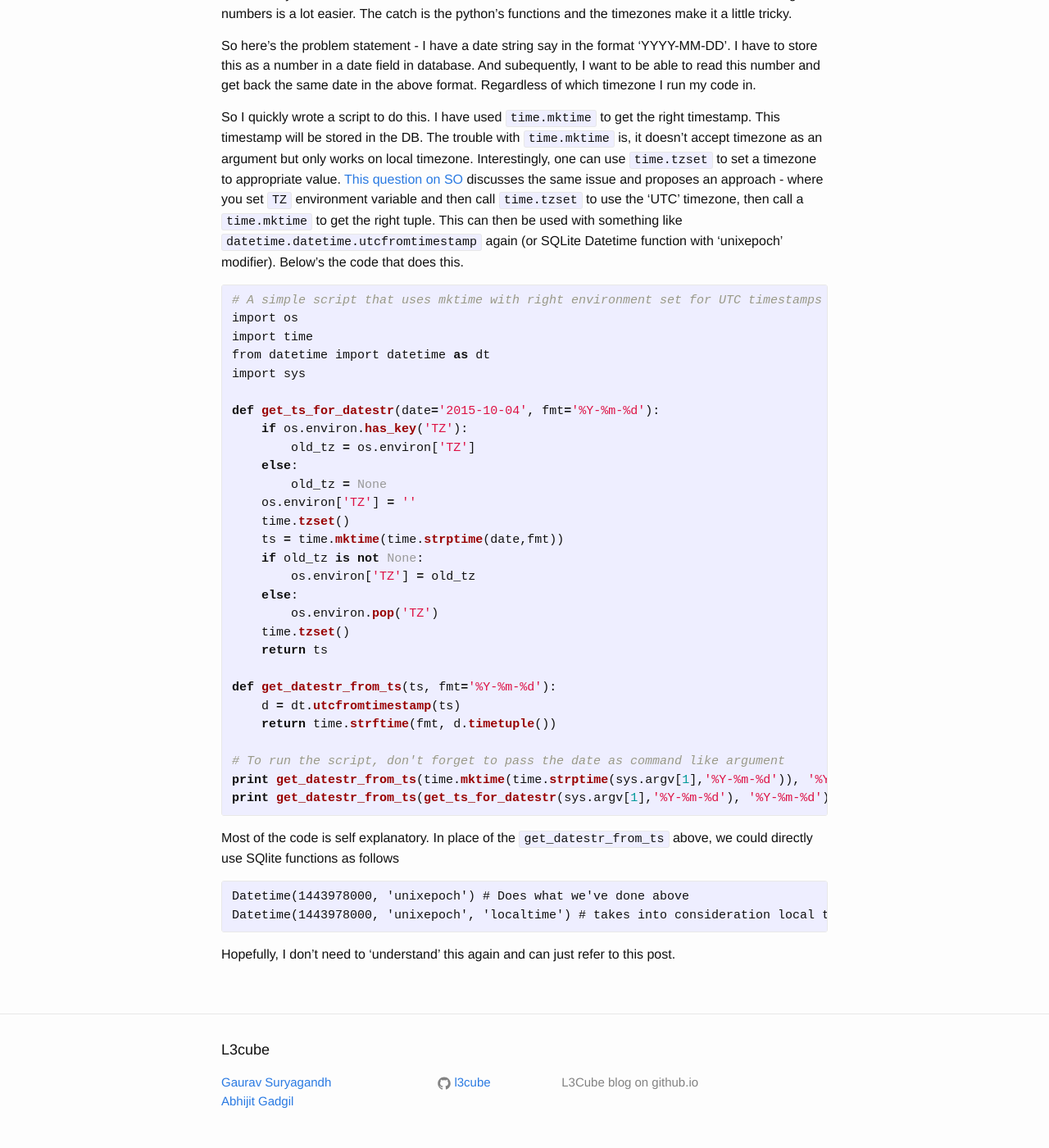
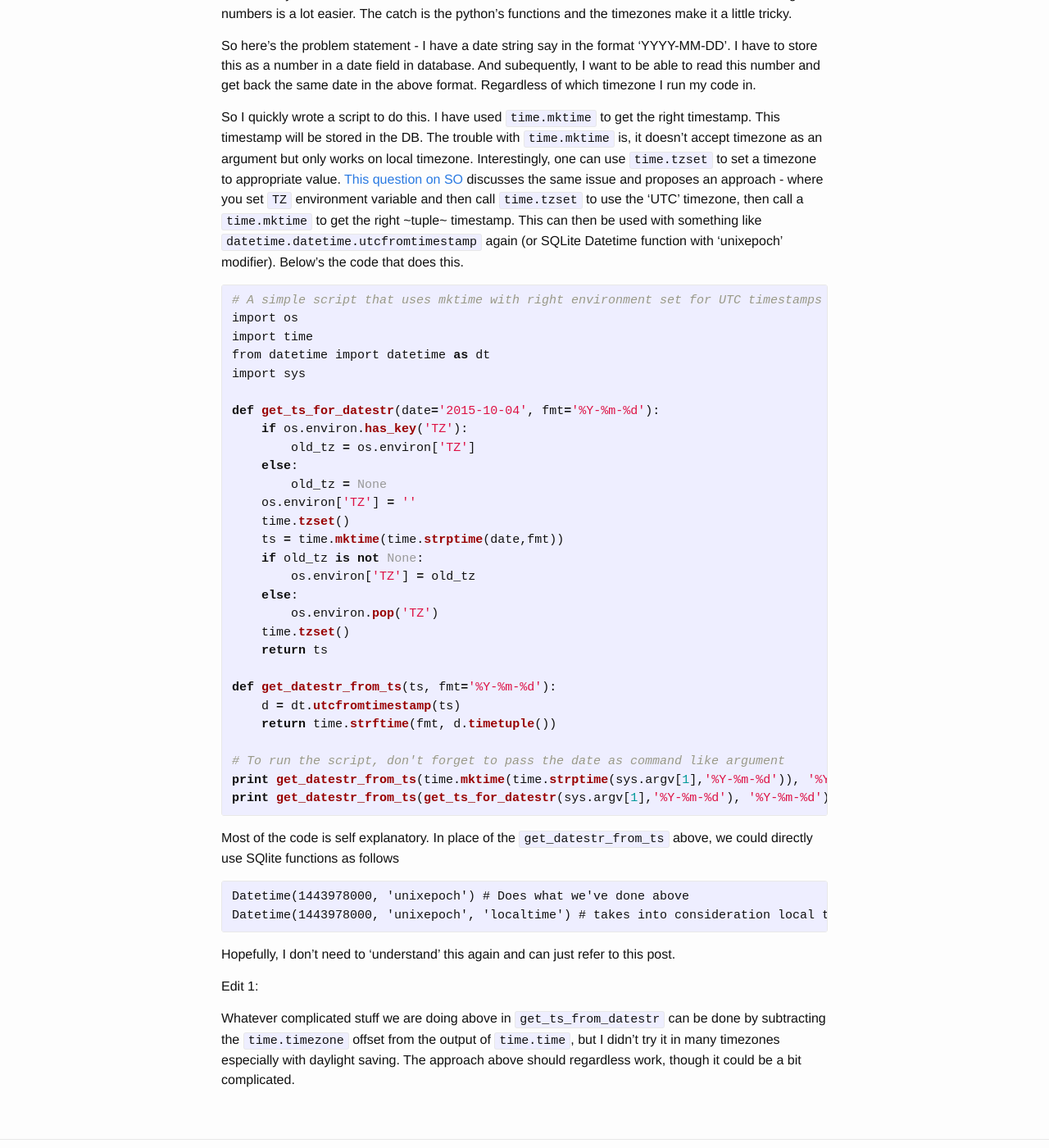
Before and after one commit to l3cube/l3cube.github.io, a Jekyll site: the page built from _posts/2015-10-04-Python-Datetime-foo.markdown, in a window 1280 px wide and 1400 px high, scrolled down 551 px. Shown: the whole window at 82% size. Built offline with Jekyll 4.4.1, drawn with Linux system fonts in a browser that asks for light colours; some of the changed text lies outside the part shown.

Commit message:
- An edit + updated post title.

```diff
--- a/_posts/2015-10-04-Python-Datetime-foo.markdown
+++ b/_posts/2015-10-04-Python-Datetime-foo.markdown
@@ -13,7 +13,7 @@ I'd be using python `time` and `datetime` modules for this. Python's `time` modu
 
 So here's the problem statement - I have a date string say in the format 'YYYY-MM-DD'. I have to store this as a number in a date field in database. And subequently, I want to be able to read this number and get back the same date in the above format. Regardless of which timezone I run my code in.
 
-So I quickly wrote a script to do this. I have used `time.mktime` to get the right timestamp. This timestamp will be stored in the DB. The trouble with `time.mktime` is, it doesn't accept timezone as an argument but only works on local timezone. Interestingly, one can use `time.tzset` to set a timezone to appropriate value. [This question on SO](http://stackoverflow.com/questions/530519/stdmktime-and-timezone-info) discusses the same issue and proposes an approach - where you set `TZ` environment variable and then call `time.tzset` to use the 'UTC' timezone, then call a `time.mktime` to get the right tuple. This can then be used with something like `datetime.datetime.utcfromtimestamp` again (or SQLite Datetime function with 'unixepoch' modifier). Below's the code that does this.
+So I quickly wrote a script to do this. I have used `time.mktime` to get the right timestamp. This timestamp will be stored in the DB. The trouble with `time.mktime` is, it doesn't accept timezone as an argument but only works on local timezone. Interestingly, one can use `time.tzset` to set a timezone to appropriate value. [This question on SO](http://stackoverflow.com/questions/530519/stdmktime-and-timezone-info) discusses the same issue and proposes an approach - where you set `TZ` environment variable and then call `time.tzset` to use the 'UTC' timezone, then call a `time.mktime` to get the right ~tuple~ timestamp. This can then be used with something like `datetime.datetime.utcfromtimestamp` again (or SQLite Datetime function with 'unixepoch' modifier). Below's the code that does this.
 
 {% highlight python %}
 # A simple script that uses mktime with right environment set for UTC timestamps
@@ -55,3 +55,7 @@ Datetime(1443978000, 'unixepoch', 'localtime') # takes into consideration local
 {% endhighlight %}
 
 Hopefully, I don't need to 'understand' this again and can just refer to this post.
+
+Edit 1:
+
+Whatever complicated stuff we are doing above in `get_ts_from_datestr` can be done by subtracting the `time.timezone` offset from the output of `time.time`, but I didn't try it in many timezones especially with daylight saving. The approach above should regardless work, though it could be a bit complicated.
```
Also changed, not shown: other parts of _posts/2015-10-04-Python-Datetime-foo.markdown (+1 -1 lines).
